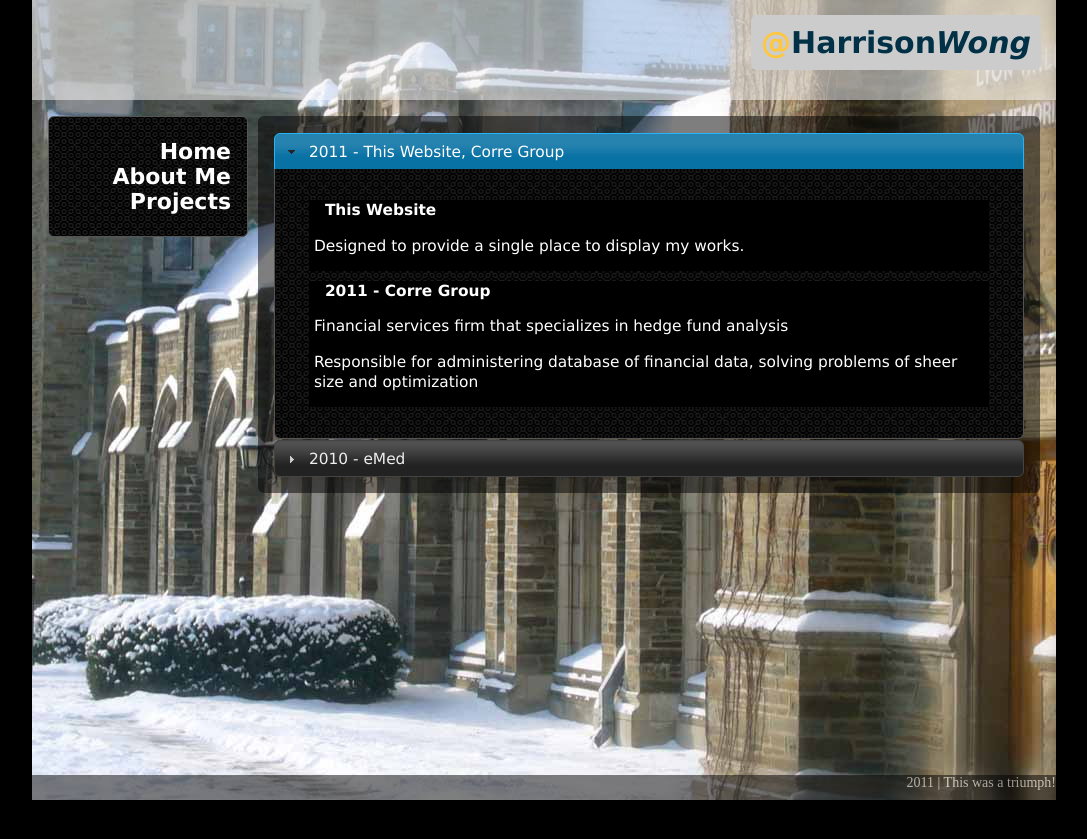
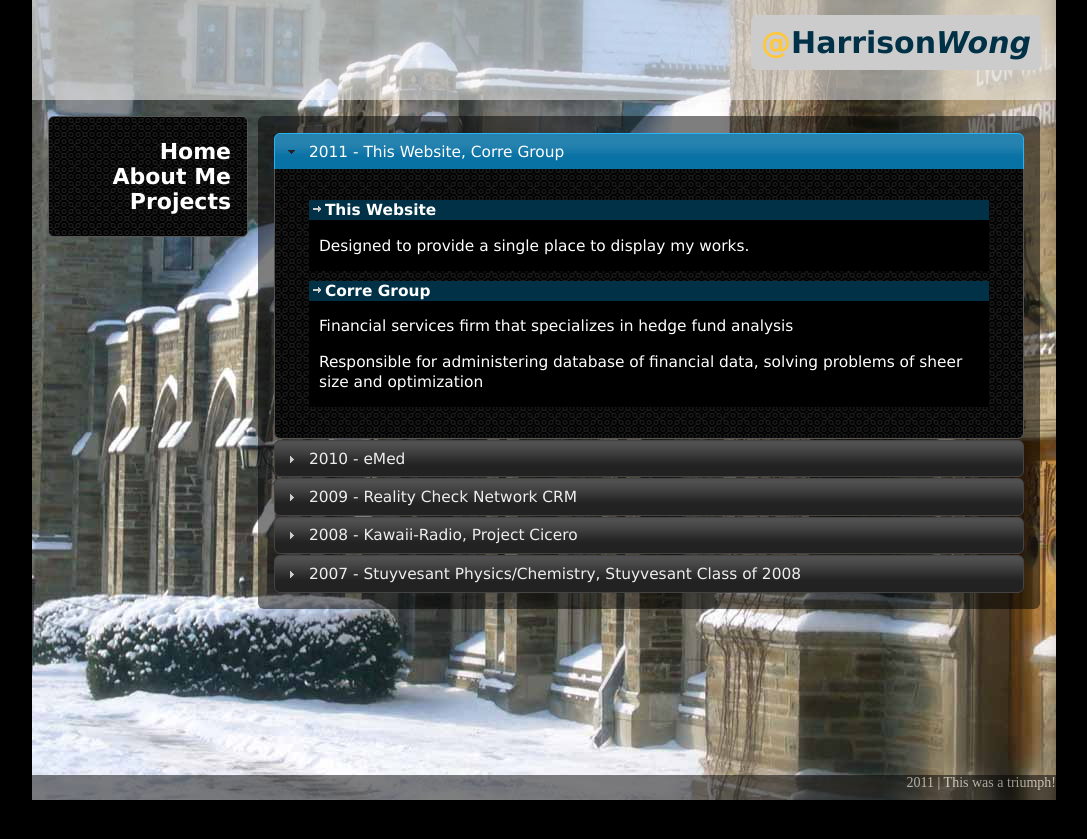
Before and after one commit to HarrisonW/harrisonw.github.io, a Jekyll site: the page built from projects.html, in a window 1280 px wide. Shown: the top 839 px of the page, without its empty margins (96-1183 px from the left). Built offline with Jekyll 4.4.1, drawn with Linux system fonts in a browser that asks for light colours.

```diff
--- a/css/style.css
+++ b/css/style.css
@@ -75,14 +75,13 @@ body {
 }
 .projects img {
 	float: left;
-	margin-left: 5px;
+	margin: 5px;
 }
 .projects h4 {
 	margin: 0px;
-	margin: 0px;
-	padding-left: 16px;
 	clear: both;
 	margin-bottom: 5px;
+	background-color: #003147;
 }
 .projects li {
 	margin: 0px;
@@ -91,12 +90,9 @@ body {
 	margin-bottom: 10px;
 }
 .projects li p {
-	margin-left: 5px;
-	margin-right: 5px;
+	margin-left: 10px;
+	margin-right: 10px;
 }
-.projects li:nth-child(even) {
-
+.projects h4 span {
+	float: left;
 }
-.projects li:nth-child(odd) {
-
-}
--- a/js/site.js
+++ b/js/site.js
@@ -5,4 +5,7 @@ $(document).ready(function() {
 			$(this).addClass("active");
 		}
 	});
+	$(".projects h4").each(function() {
+		$(this).prepend('<span class="ui-icon ui-icon-arrowthick-1-e"></span>');
+	});
 });
--- a/projects.html
+++ b/projects.html
@@ -10,7 +10,7 @@ layout: default
 				<p>Designed to provide a single place to display my works.</p>
 			</li>
 			<li>
-				<h4>2011 - Corre Group</h4>
+				<h4>Corre Group</h4>
 				<p>Financial services firm that specializes in hedge fund analysis</p>
 				<p>Responsible for administering database of financial data, solving problems of sheer size and optimization</p>
 			</li>
@@ -27,4 +27,45 @@ layout: default
 			</li>
 		</ul>
 	</div>
+	<h3><a href="#2009">2009 - Reality Check Network CRM</a></h3>
+	<div>
+		<ul class="projects">
+			<li>
+				<h4>Reality Check Network CRM</h4>
+				<p>Web hosting company with many servers, virtual machines, datacenters, etc. Customer resource management system to manage all of the company's resources and the links between them.</p>
+				<p>Designed and wrote entire version 2 of the system from the bottom up. Different systems such as DNS provisioning, virtual machine provisioning and graphing were later implemented, to create a unified management system.</p>
+			</li>
+		</ul>
+	</div>
+	<h3><a href="#2008">2008 - Kawaii-Radio, Project Cicero</a></h3>
+	<div>
+		<ul class="projects">
+			<li>
+				<h4><a href="http://kawaii-radio.net">Kawaii-Radio</a></h4>
+				<p>Internet radio station that specializes in Japanese pop, rock and anime music.</p>
+				<p>Rebuilt the kawaii-radio.net webpage, integrating features to allow users to request songs, and a real time playlist.</p>
+			</li>
+			<li>
+				<h4><a href="http://projectcicero.org">Project Cicero</a></h4>
+				<p>Non-profit book drive operating in NYC area, that organizes collections and distributes books to schools and libraries.</p>
+				<p>Created the projectcicero.org web site along with a web accessible database to aid collections.</p>
+			</li>
+		</ul>
+	</div>
+	<h3><a href="#2007">2007 - Stuyvesant Physics/Chemistry, Stuyvesant Class of 2008</a></h3>
+	<div>
+		<ul class="projects">
+			<li>
+				<h4><a href="http://phys.stuy.edu">Stuyesant Physics</a> <a href="http://chem.stuy.edu">Stuyvesant Chemistry</a></h4>
+				<p>Physics and Chemistry department websites for Stuyvesant High School.</p>
+				<p>Created a new website that would house dynamic content that is easily editable by department administrators. Designed the website using a custom CMS, to allow ease of use and specific features not found in other modern CMS systems.</p>
+			</li>
+			<li>
+				<h4>Stuy '08</h4>
+				<p>Community website for my graduating class of high school. A place to organize events and interact with the community, as well as serving as a news source for all class specific matters.</p>
+				<p>Created and administered website using Drupal. Built custom modules to allow users to plan events.</p>
+				<p>Note: Site is defunct</p>
+			</li>
+		</ul>
+	</div>
 </div>
```
Also changed, not shown: about.html (+16 -2 lines), 1 other file.
